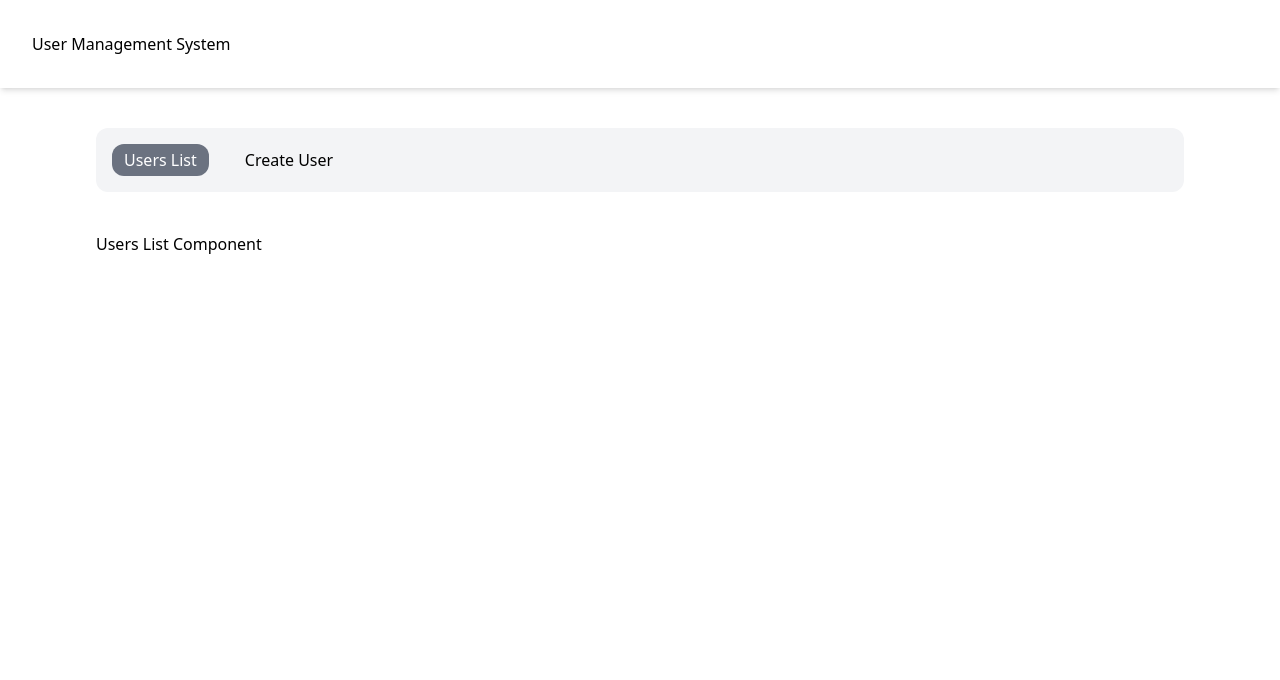
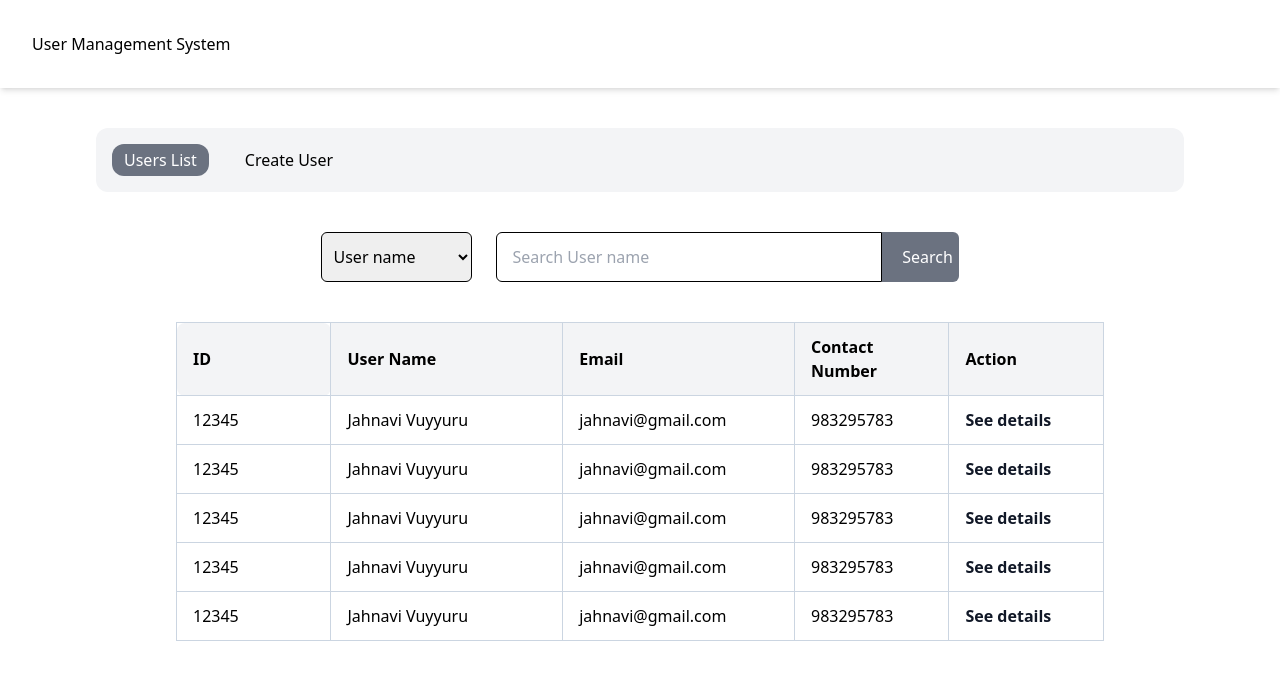
Before and after one commit to Jahnavi2001/user-management, a Vue app: page / in a window 1280 px wide. Shown: the top 680 px of the page. Built offline with nearby package versions, Linux system fonts and the light colour scheme.

Commit message:
responsiveness and userlist component

```diff
--- a/src/components/CreateUser.vue
+++ b/src/components/CreateUser.vue
@@ -1,7 +1,7 @@
 <template>
   <form
     @submit="(e) => e.preventDefault()"
-    class="p-10 shadow rounded-md w-4/12 mx-auto border flex flex-col gap-4"
+    class="p-10 shadow rounded-md w-full lg:w-4/12 lg:mx-auto border flex flex-col gap-4"
   >
     <h1 class="text-2xl text-center font-semibold">Create User</h1>
     <div>
@@ -83,7 +83,10 @@ const handleCreateUserClick = async () => {
 
   try {
     const data = await fetch(
-      `http://localhost:8099/user/user-details?userName=${userName.value}&email=${email.value}&password=${password.value}&phoneNumber=${phoneNumber.value}`
+      `http://localhost:8099/user/user-details?userName=${userName.value}&emailId=${email.value}&password=${password.value}&phoneNumber=${phoneNumber.value}`,
+      {
+        method: 'POST'
+      }
     )
 
     const json = await data.json()
--- a/src/components/UsersList.vue
+++ b/src/components/UsersList.vue
@@ -1,4 +1,89 @@
 <template>
-  <div>Users List Component</div>
+  <div class="lg:mx-20">
+    <div class="flex flex-col lg:flex-row gap-6 justify-center">
+      <select class="border border-black rounded-md px-2 py-1" @change="handleOnSearchByChange">
+        <option :value="JSON.stringify(item)" v-for="item in SEARCH_BY_LIST" :key="item.value">
+          {{ item.name }}
+        </option>
+      </select>
+      <div class="w-full lg:w-6/12 flex">
+        <input
+          type="text"
+          class="border border-black px-4 py-3 rounded-tl-md rounded-bl-md w-3/4 lg:w-10/12"
+          :placeholder="`Search ${searchBy.name}`"
+        />
+        <button
+          class="bg-gray-500 rounded-tr-md rounded-br-md px-5 py-[0.8rem] text-white w-1/4 lg:w-2/12"
+        >
+          Search
+        </button>
+      </div>
+    </div>
+
+    <div class="mt-10 overflow-x-scroll">
+      <table class="rounded-lg w-[250%] lg:w-full table-fixed border-collapse border border-slate-400">
+        <thead>
+          <th
+            class="rounded-lg border border-slate-300 text-left px-4 py-3 bg-gray-100 w-2/12"
+            id="user-id"
+          >
+            ID
+          </th>
+          <th class="border border-slate-300 text-left px-4 py-3 bg-gray-100 w-3/12" id="user-name">
+            User Name
+          </th>
+          <th class="border border-slate-300 text-left px-4 py-3 bg-gray-100 w-3/12" id="email">
+            Email
+          </th>
+          <th
+            class="border border-slate-300 text-left px-4 py-3 bg-gray-100 w-2/12"
+            id="phone-number"
+          >
+            Contact Number
+          </th>
+          <th class="border border-slate-300 text-left px-4 py-3 bg-gray-100 w-2/12">Action</th>
+        </thead>
+        <tbody>
+          <tr v-for="data in 5" :key="data">
+            <td class="border border-slate-300 px-4 py-3">12345</td>
+            <td class="border border-slate-300 px-4 py-3 break-all">Jahnavi Vuyyuru</td>
+            <td class="border border-slate-300 px-4 py-3 break-all">jahnavi@gmail.com</td>
+            <td class="border border-slate-300 px-4 py-3 break-all">983295783</td>
+            <td class="border border-slate-300 px-4 py-3 text-gray-900 font-semibold">
+              See details
+            </td>
+          </tr>
+        </tbody>
+      </table>
+    </div>
+  </div>
 </template>
-<script setup></script>
+<script setup>
+import { reactive } from 'vue'
+
+const SEARCH_BY_LIST = [
+  {
+    name: 'User name',
+    value: 'userName'
+  },
+  {
+    name: 'Email',
+    value: 'email'
+  },
+  {
+    name: 'Phone number',
+    value: 'phoneNumber'
+  }
+]
+
+const searchBy = reactive({
+  name: 'User name',
+  value: 'userName'
+})
+
+const handleOnSearchByChange = (e) => {
+  const { name, value } = JSON.parse(e.target.value)
+  searchBy.name = name
+  searchBy.value = value
+}
+</script>
--- a/src/pages/UserDetails.vue
+++ b/src/pages/UserDetails.vue
@@ -1,7 +1,7 @@
 <template>
   <div>
     <UserHeader />
-    <div class="mx-24 my-10">
+    <div class="mx-4 lg:mx-24 my-10">
       <div class="bg-gray-100 rounded-xl p-4 flex gap-6">
         <RouterLink
           to="/"
```
